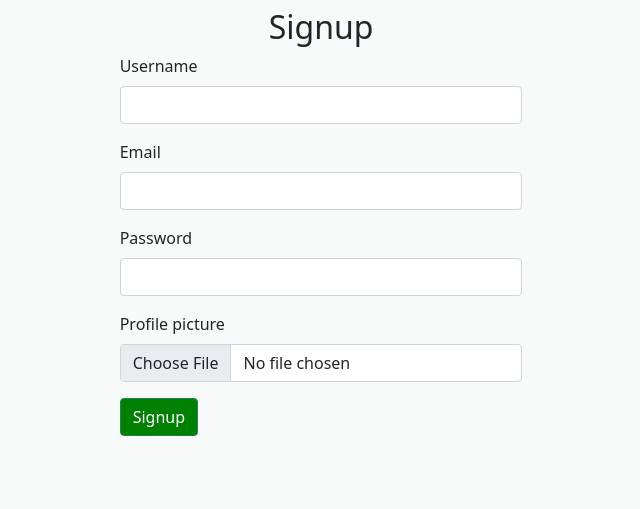
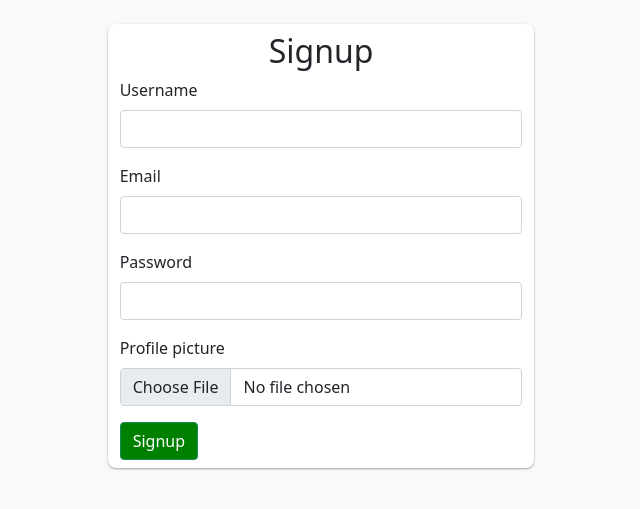
Before and after one commit to tiagopascoa/recipes-project, a Node server app: page /signup in a window 1280 px wide. Shown: the part 72-581 px from the top of the page, without its empty margins (319-959 px from the left). Run offline with Node 20, Linux system fonts and the light colour scheme; some libraries are stand-ins or nearby versions.

Commit message:
css updated: auth containers

```diff
--- a/public/stylesheets/style.css
+++ b/public/stylesheets/style.css
@@ -278,3 +278,11 @@ color: yellow;
 #rat-on-click{
   display: none;
 }
+
+/* AUTH */
+.auth-container{
+  background-color: white;
+  border-radius: 0.5rem;
+  box-shadow: 0 1px 3px rgba(0,0,0,0.12), 0 1px 2px rgba(0,0,0,0.24);
+  transition: all 0.3s cubic-bezier(.25,.8,.25,1);
+}
--- a/views/auth/login.hbs
+++ b/views/auth/login.hbs
@@ -1,6 +1,6 @@
 <div class="container-fluid">
   <div class="row">
-    <div class="col-md-4 mx-auto">
+    <div class="col-md-4 mx-auto auth-container mt-4">
       <h2 class="d-flex justify-content-center my-2">Login</h2>
       <form action="/login" method="POST">
         <div class="mb-3">
@@ -14,7 +14,7 @@
         <div class="control-group">
           <!-- Button -->
           <div class="controls ">
-            <button class="btn btn-success " type="submit">Login</button>
+            <button class="btn btn-success mb-2" type="submit">Login</button>
           </div>
         </div>
       </form>
@@ -22,7 +22,6 @@
       {{#if errorMessage}}
         <p>{{errorMessage}}</p>
       {{/if}}
-
     </div>
   </div>
 </div>
--- a/views/auth/signup.hbs
+++ b/views/auth/signup.hbs
@@ -1,7 +1,7 @@
 <div class="container-fluid">
 
   <div class="row">
-    <div class="col-md-4 mx-auto">
+    <div class="col-md-4 mx-auto auth-container mt-4">
       <h2 class="d-flex justify-content-center my-2">Signup</h2>
       <form action="/signup" method="POST" enctype="multipart/form-data">
         <div class="mb-3">
@@ -23,7 +23,7 @@
         <div class="control-group">
         <!-- Button -->
           <div class="controls">
-            <button class="btn btn-success" type="submit">Signup</button>
+            <button class="btn btn-success mb-2" type="submit">Signup</button>
           </div>
         </div>
       </form>
```
